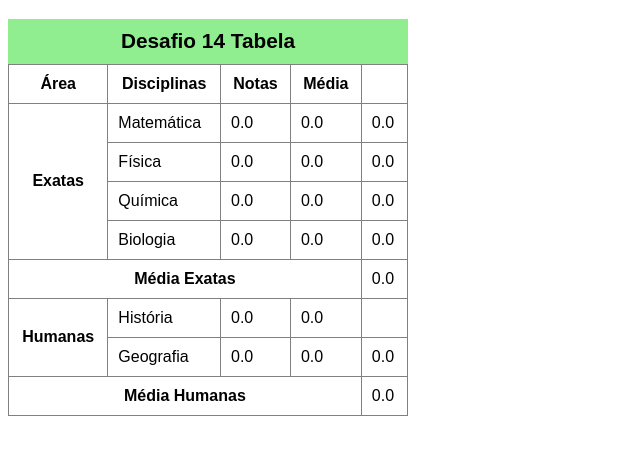
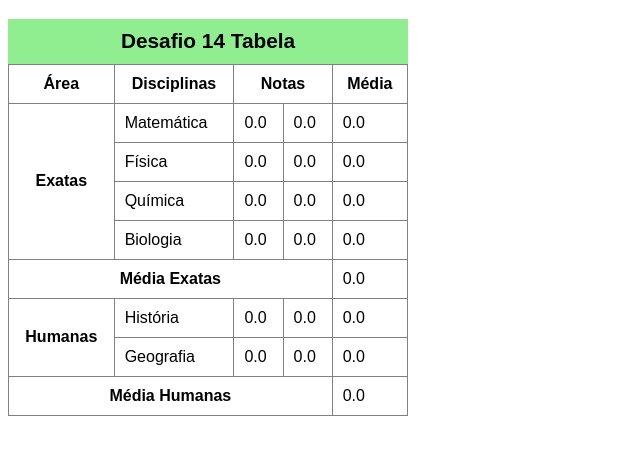
Before and after one commit to uericsonkiffer8/HTML5-CSS3, a plain HTML site: page desafios/desafio014/desafio014.html in a window 1280 px wide. Shown: the part 61-516 px from the top of the page, without its empty margins (0-640 px from the left). Drawn offline with Linux system fonts and the light colour scheme.

Commit message:
Update desafio014.html

```diff
--- a/desafios/desafio014/desafio014.html
+++ b/desafios/desafio014/desafio014.html
@@ -37,8 +37,8 @@
         <thead>
             <th>Área</th>
             <th>Disciplinas</th>
-            <th>Notas</th>
-            <th>Média</th>
+            <th colspan="2">Notas</th>
+           <th>Média</th>
 
         </thead>
         <tbody>
@@ -76,6 +76,7 @@
                 <td>História</td>
                 <td>0.0</td>
                 <td>0.0</td>
+                <td>0.0</td>
             </tr>
             <tr>
                 <td>Geografia</td>
```
